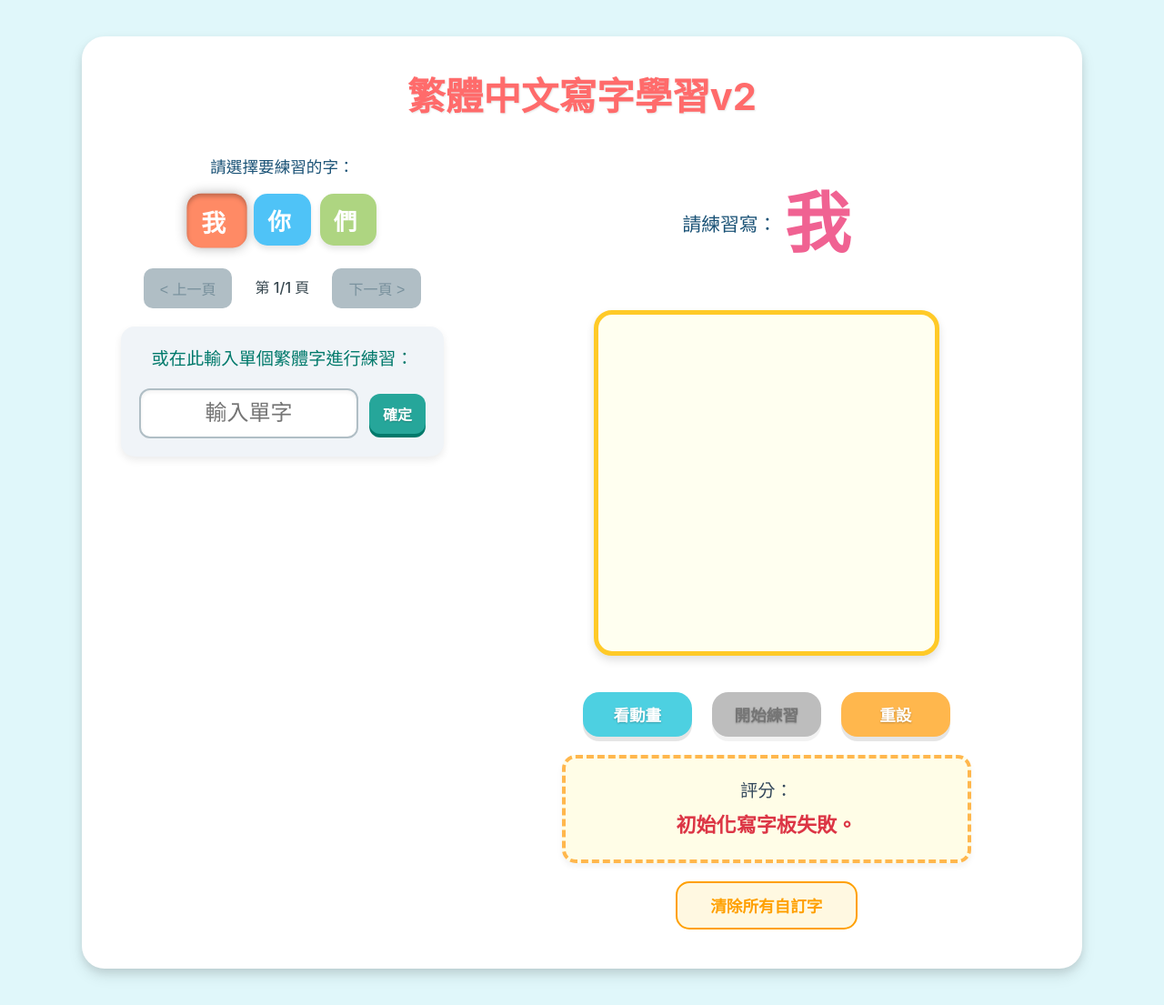
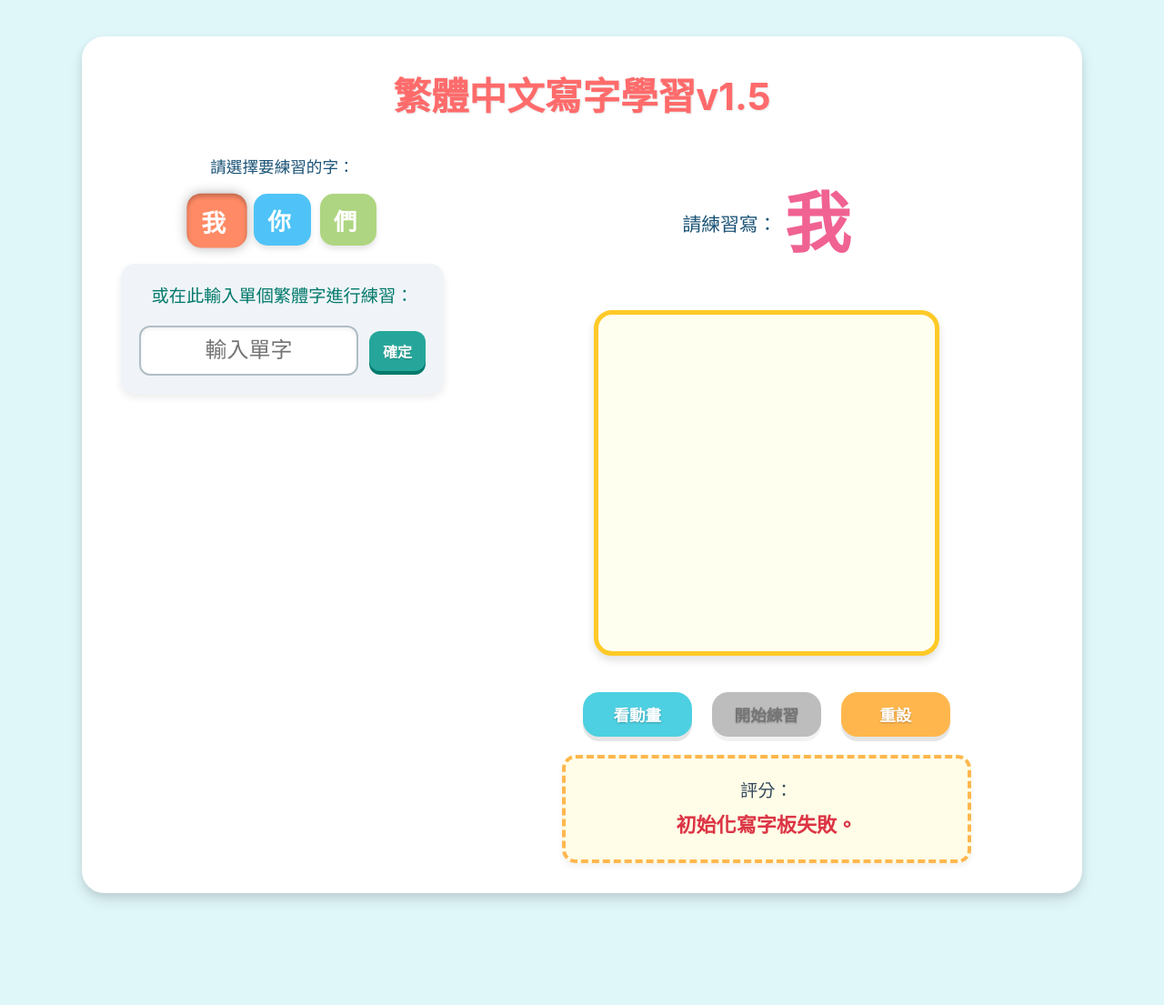
Before and after one commit to ericleung001/write, a plain HTML site: page index.html in a window 1280 px wide. Shown: the whole page at 91% size. After the commit the page ends 1022 px from the top, so only its background shows below. Drawn offline with Linux system fonts and the light colour scheme.

Commit message:
Update index.html

```diff
--- a/index.html
+++ b/index.html
@@ -8,20 +8,14 @@
 </head>
 <body>
     <div class="container">
-        <h1>繁體中文寫字學習v2</h1>
+        <h1>繁體中文寫字學習v1.5</h1>
 
         <div class="layout-wrapper-ipad-landscape">
 
             <div class="left-column-ipad">
                 <div class="char-selection">
                     <p>請選擇要練習的字：</p>
-                    <div class="char-buttons-wrapper">
-                        </div>
-                    <div class="pagination-controls">
-                        <button id="prev-page-btn" class="page-btn" disabled>&lt; 上一頁</button>
-                        <span id="page-info">第 1/1 頁</span>
-                        <button id="next-page-btn" class="page-btn" disabled>下一頁 &gt;</button>
-                    </div>
+                    <div class="char-buttons-wrapper"></div>
                 </div>
                 <div class="manual-char-input-area">
                     <p>或在此輸入單個繁體字進行練習：</p>
@@ -48,11 +42,6 @@
                 <div id="score-area">
                     <p>評分：<span id="score-feedback">---</span></p>
                 </div>
-
-                <div class="custom-controls-area">
-                    <button id="clear-all-user-chars-btn" class="control-btn-secondary">清除所有自訂字</button>
-                </div>
-
             </div>
 
         </div>
```
